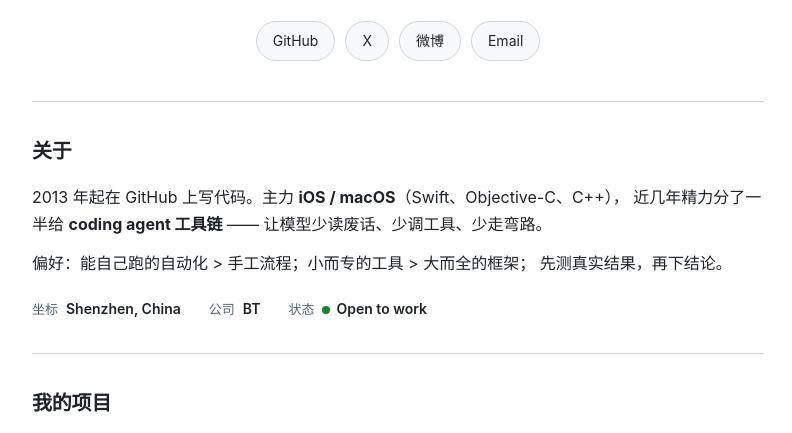
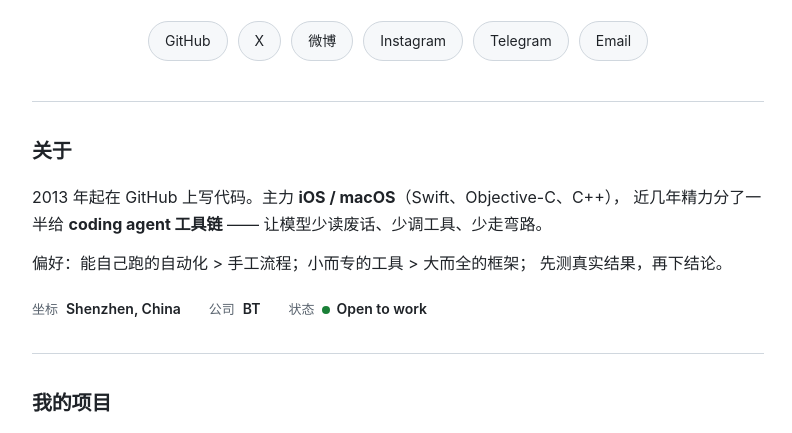
Before and after one commit to liric28/liric28.github.io, a plain HTML site: page index.html in a window 1280 px wide. Shown: the part 311-744 px from the top of the page, without its empty margins (242-1034 px from the left). Drawn offline with Linux system fonts and the light colour scheme.

Commit message:
Add Instagram and Telegram links

```diff
--- a/index.html
+++ b/index.html
@@ -24,6 +24,8 @@
       <a href="https://github.com/liric28">GitHub</a>
       <a href="https://x.com/lucksuga">X</a>
       <a href="https://weibo.com/lucksuga">微博</a>
+      <a href="https://instagram.com/liric28">Instagram</a>
+      <a href="https://t.me/liric28">Telegram</a>
       <a href="mailto:417614561@qq.com">Email</a>
     </nav>
   </header>
```
